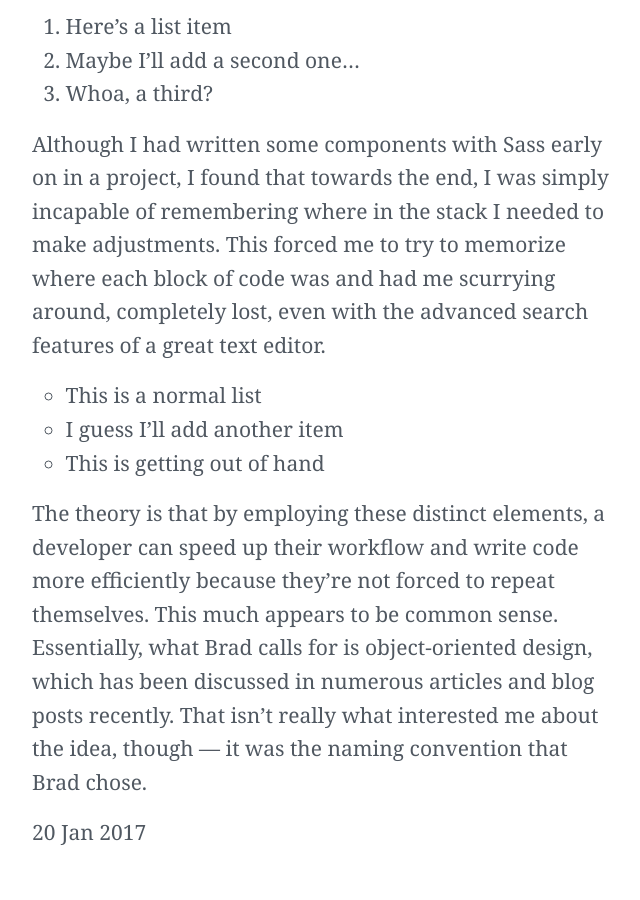
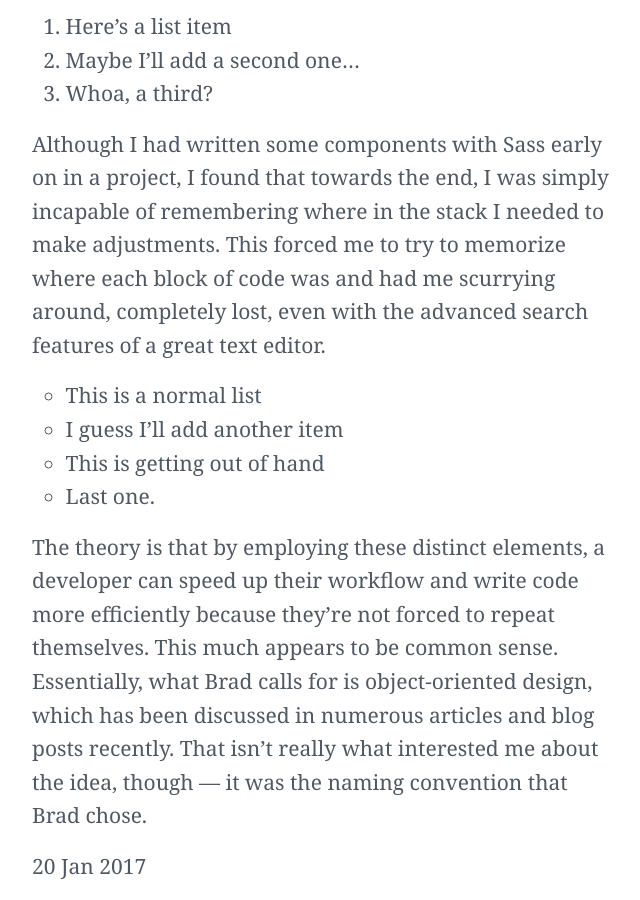
Before and after one commit to jrdnbwmn/jrdnbwmn.github.io, a Jekyll site: the page built from _posts/2017-01-20-a-test-post.markdown, in a window 1280 px wide and 900 px high, scrolled down 3258 px. Shown: the whole window, without its empty margins (314-954 px from the left). Built offline with Jekyll 4.4.1, drawn with Linux system fonts in a browser that asks for light colours; before the commit the page ends 4125 px from its top, so only the background shows below that.

Commit message:
Updated A Test Post

```diff
--- a/_posts/2017-01-20-a-test-post.markdown
+++ b/_posts/2017-01-20-a-test-post.markdown
@@ -52,5 +52,6 @@ Although I had written some components with Sass early on in a project, I found
 - This is a normal list
 - I guess I'll add another item
 - This is getting out of hand
+- Last one.
 
 The theory is that by employing these distinct elements, a developer can speed up their workflow and write code more efficiently because they’re not forced to repeat themselves. This much appears to be common sense. Essentially, what Brad calls for is object-oriented design, which has been discussed in numerous articles and blog posts recently. That isn’t really what interested me about the idea, though — it was the naming convention that Brad chose.
```
